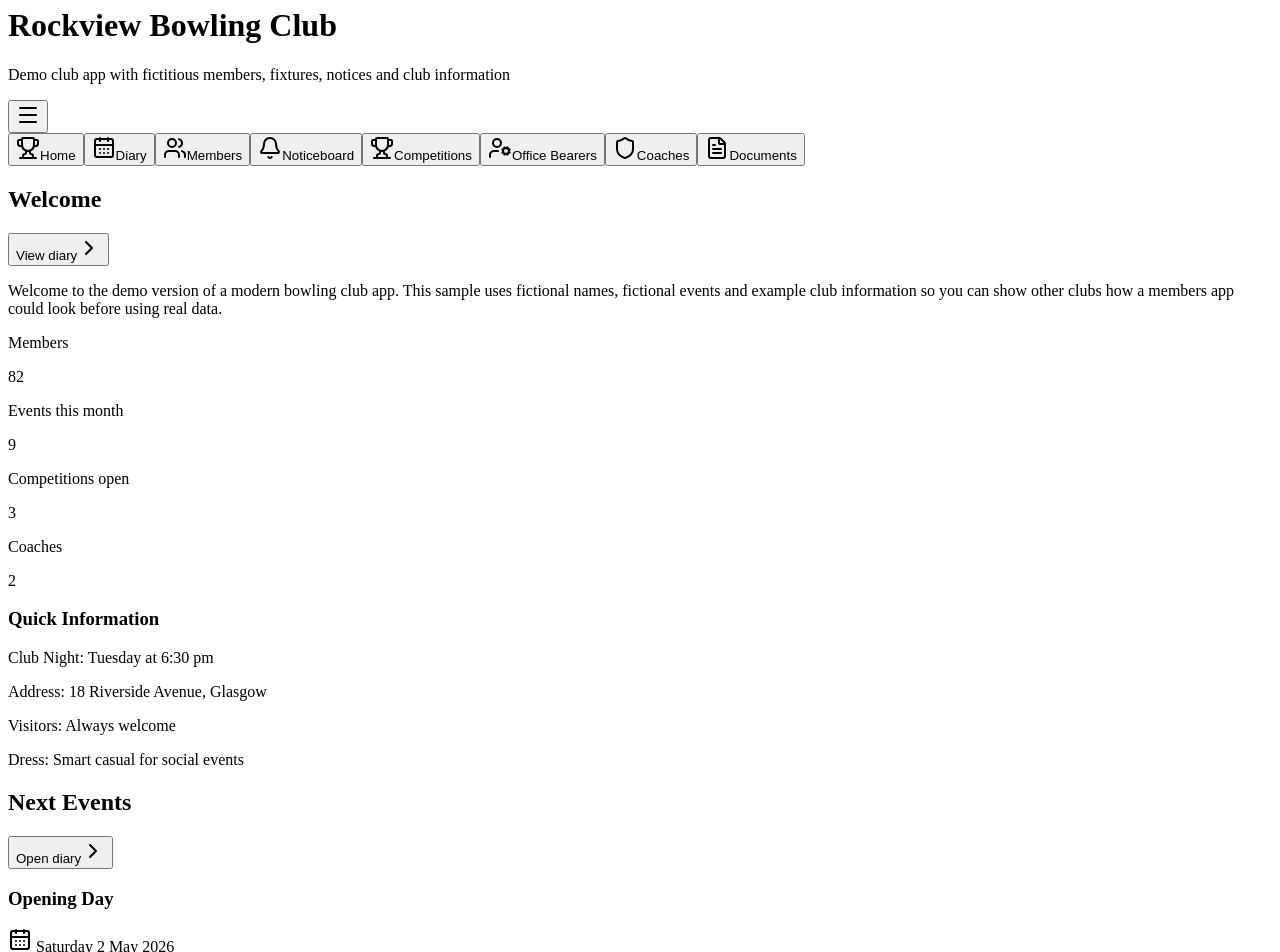
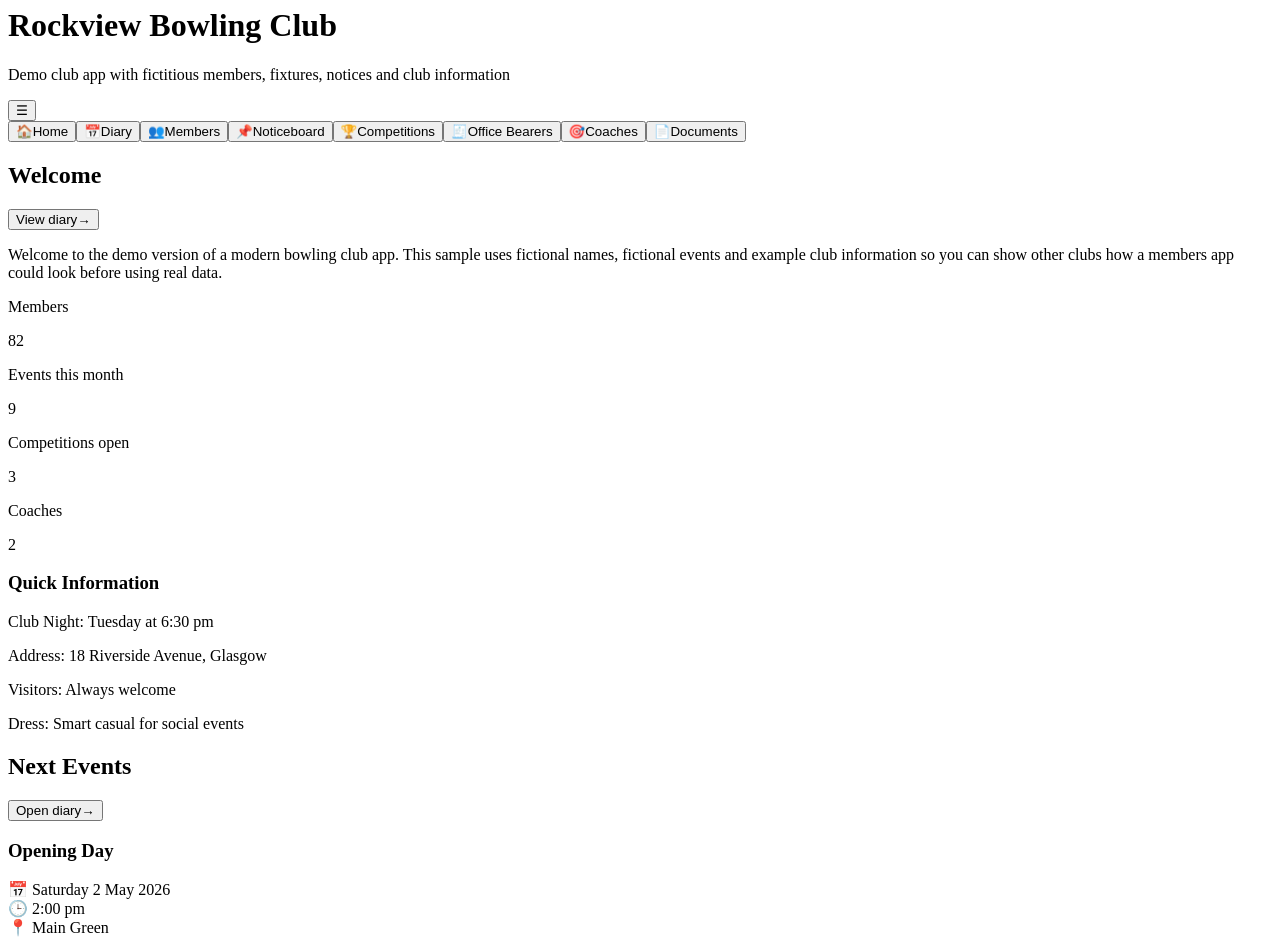
Before and after one commit to woodileebowlingclub-boop/bowling-club-demo-app, a React (Vite) app: page / in a window 1280 px wide. Shown: the part 40-992 px from the top of the page. Built offline with nearby package versions, Linux system fonts and the light colour scheme.

Commit message:
Replace icons with emojis in App component
Replaced icon imports with emoji representations for better visual appeal.

```diff
--- a/src/App.jsx
+++ b/src/App.jsx
@@ -1,33 +1,17 @@
 import React, { useMemo, useState } from "react";
-import {
-  CalendarDays,
-  Bell,
-  Users,
-  Trophy,
-  Shield,
-  UserCog,
-  Phone,
-  Mail,
-  MapPin,
-  Clock3,
-  FileText,
-  ChevronRight,
-  Menu,
-  X,
-} from "lucide-react";
 
 const CLUB_NAME = "Rockview Bowling Club";
 const CLUB_SUBTITLE = "Demo club app with fictitious members, fixtures, notices and club information";
 
 const tabs = [
-  { key: "home", label: "Home", icon: Trophy },
-  { key: "diary", label: "Diary", icon: CalendarDays },
-  { key: "members", label: "Members", icon: Users },
-  { key: "noticeboard", label: "Noticeboard", icon: Bell },
-  { key: "competitions", label: "Competitions", icon: Trophy },
-  { key: "office", label: "Office Bearers", icon: UserCog },
-  { key: "coaches", label: "Coaches", icon: Shield },
-  { key: "documents", label: "Documents", icon: FileText },
+  { key: "home", label: "Home", icon: "🏠" },
+  { key: "diary", label: "Diary", icon: "📅" },
+  { key: "members", label: "Members", icon: "👥" },
+  { key: "noticeboard", label: "Noticeboard", icon: "📌" },
+  { key: "competitions", label: "Competitions", icon: "🏆" },
+  { key: "office", label: "Office Bearers", icon: "🧾" },
+  { key: "coaches", label: "Coaches", icon: "🎯" },
+  { key: "documents", label: "Documents", icon: "📄" },
 ];
 
 const diaryEvents = [
@@ -196,7 +180,7 @@ function SectionCard({ title, children, actionText }) {
         {actionText ? (
           <button className="inline-flex items-center gap-1 rounded-full border border-sky-200 px-4 py-2 text-sm font-semibold text-sky-800 hover:bg-sky-50">
             {actionText}
-            <ChevronRight className="h-4 w-4" />
+            <span>→</span>
           </button>
         ) : null}
       </div>
@@ -210,9 +194,9 @@ function EventCard({ item }) {
     <div className="rounded-2xl border border-slate-200 bg-slate-50 p-4 md:p-5">
       <h3 className="text-xl font-bold text-sky-900">{item.title}</h3>
       <div className="mt-2 space-y-1 text-slate-700">
-        <div className="flex items-center gap-2"><CalendarDays className="h-4 w-4" /> {item.date}</div>
-        <div className="flex items-center gap-2"><Clock3 className="h-4 w-4" /> {item.time}</div>
-        <div className="flex items-center gap-2"><MapPin className="h-4 w-4" /> {item.location}</div>
+        <div className="flex items-center gap-2"><span>📅</span> {item.date}</div>
+        <div className="flex items-center gap-2"><span>🕒</span> {item.time}</div>
+        <div className="flex items-center gap-2"><span>📍</span> {item.location}</div>
       </div>
       <p className="mt-3 text-base text-slate-800">{item.description}</p>
     </div>
@@ -225,8 +209,8 @@ function ContactCard({ title, name, phone, email }) {
       <p className="text-sm font-semibold uppercase tracking-wide text-sky-700">{title}</p>
       <h3 className="mt-1 text-xl font-bold text-slate-900">{name}</h3>
       <div className="mt-3 space-y-2 text-slate-700">
-        <div className="flex items-center gap-2"><Phone className="h-4 w-4" /> {phone}</div>
-        <div className="flex items-center gap-2 break-all"><Mail className="h-4 w-4" /> {email}</div>
+        <div className="flex items-center gap-2"><span>📞</span> {phone}</div>
+        <div className="flex items-center gap-2 break-all"><span>✉️</span> {email}</div>
       </div>
     </div>
   );
@@ -339,7 +323,7 @@ export default function App() {
           <div key={member.id} className="rounded-2xl border border-slate-200 bg-slate-50 p-4">
             <h3 className="text-xl font-bold text-slate-900">{member.name}</h3>
             <p className="mt-1 text-sm font-semibold uppercase tracking-wide text-sky-700">{member.section}</p>
-            <p className="mt-3 flex items-center gap-2 text-slate-700"><Phone className="h-4 w-4" /> {member.phone}</p>
+            <p className="mt-3 flex items-center gap-2 text-slate-700"><span>📞</span> {member.phone}</p>
           </div>
         ))}
       </div>
@@ -418,7 +402,7 @@ export default function App() {
             <h3 className="text-lg font-bold text-slate-900">{doc.name}</h3>
             <button className="mt-4 inline-flex items-center gap-2 rounded-full bg-sky-700 px-4 py-2 text-sm font-semibold text-white hover:bg-sky-800">
               View document
-              <ChevronRight className="h-4 w-4" />
+              <span>→</span>
             </button>
           </div>
         ))}
@@ -461,7 +445,7 @@ export default function App() {
               onClick={() => setMobileOpen((v) => !v)}
               className="inline-flex rounded-2xl border border-slate-200 p-3 text-slate-700 md:hidden"
             >
-              {mobileOpen ? <X className="h-6 w-6" /> : <Menu className="h-6 w-6" />}
+              {mobileOpen ? <span className="text-xl">✕</span> : <span className="text-xl">☰</span>}
             </button>
           </div>
         </header>
@@ -469,7 +453,6 @@ export default function App() {
         <nav className="rounded-[2rem] bg-sky-100/55 p-3 shadow-lg backdrop-blur">
           <div className="hidden flex-wrap gap-3 md:flex">
             {tabs.map((tab) => {
-              const Icon = tab.icon;
               const active = activeTab === tab.key;
               return (
                 <button
@@ -481,7 +464,7 @@ export default function App() {
                       : "bg-transparent text-sky-950 hover:bg-white/60"
                   }`}
                 >
-                  <Icon className="h-4 w-4" />
+                  <span>{tab.icon}</span>
                   {tab.label}
                 </button>
               );
@@ -491,7 +474,6 @@ export default function App() {
           {mobileOpen ? (
             <div className="grid gap-2 md:hidden">
               {tabs.map((tab) => {
-                const Icon = tab.icon;
                 const active = activeTab === tab.key;
                 return (
                   <button
@@ -504,7 +486,7 @@ export default function App() {
                       active ? "bg-white text-sky-900 shadow" : "text-sky-950 hover:bg-white/60"
                     }`}
                   >
-                    <Icon className="h-4 w-4" />
+                    <span>{tab.icon}</span>
                     {tab.label}
                   </button>
                 );
```
